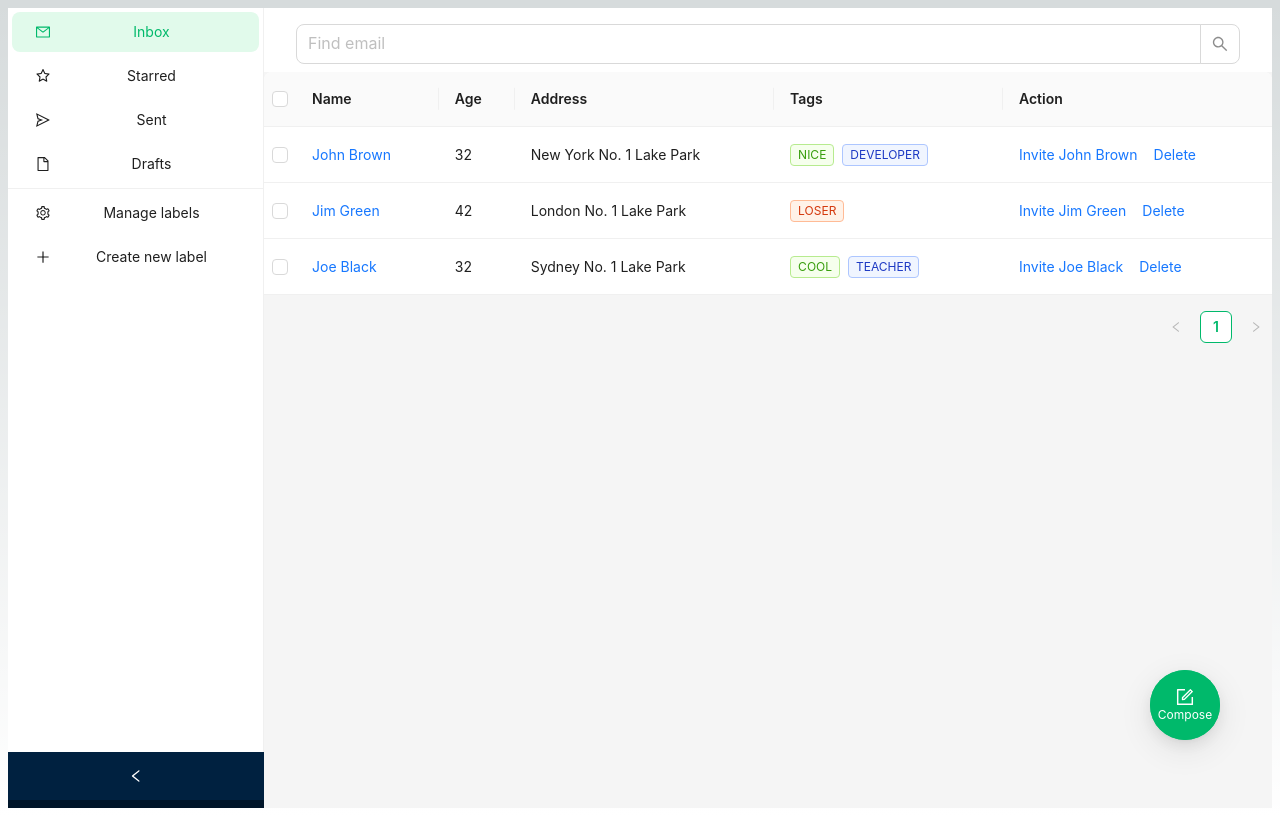
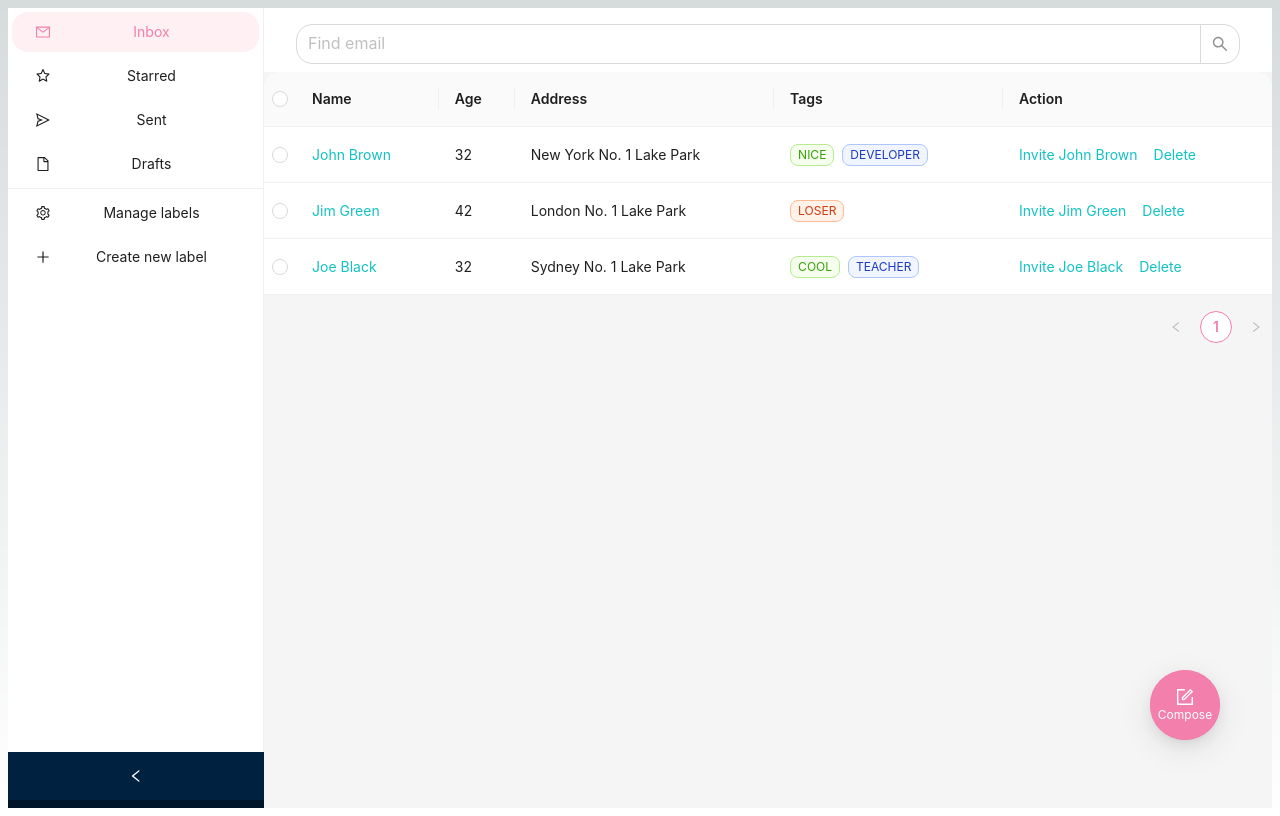
Before and after one commit to meowquinn/email-nodejs-final-client, a Next.js app: page / in a window 1280 px wide. Built offline with nearby package versions, Linux system fonts and the light colour scheme.

Commit message:
update theme

```diff
--- a/src/components/Layout.tsx
+++ b/src/components/Layout.tsx
@@ -10,7 +10,10 @@ const Layout = ({ children }: Props) => {
         <ConfigProvider
             theme={{
                 token: {
-                    colorPrimary: '#00b96b'
+                    colorPrimary: '#f27fac',
+                    colorInfo: '#13C2C2',
+                    borderRadius: 16,
+                    wireframe: false
                 }
             }}
         >
```
